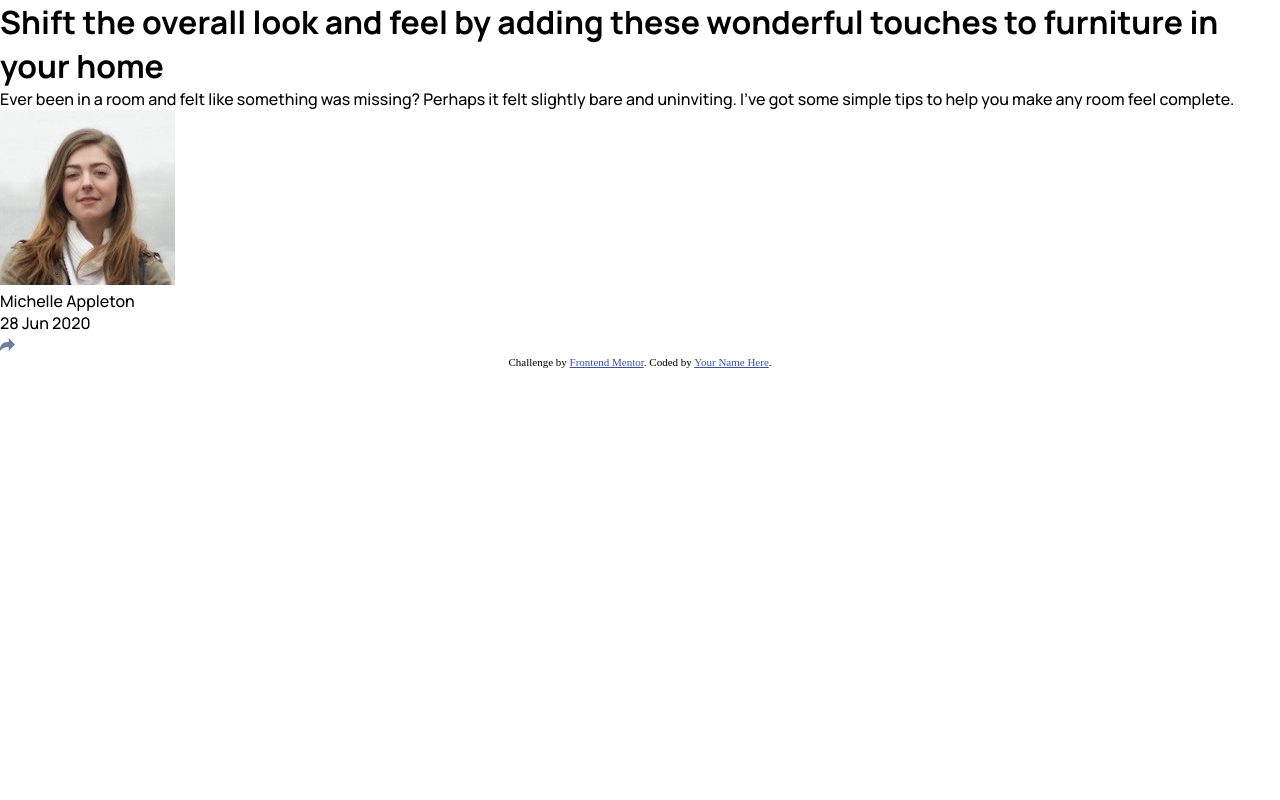
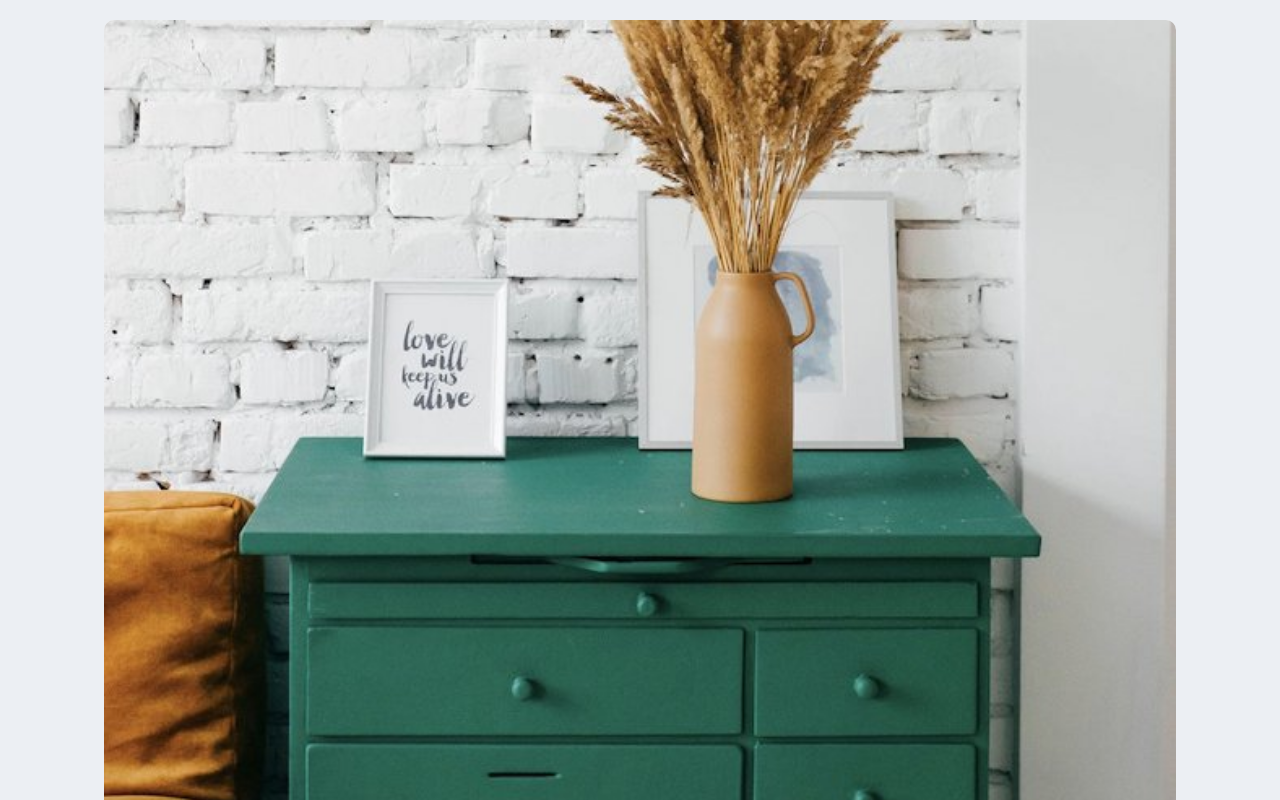
Before and after one commit to MitiaElodie/article-preview-component-master, a Vue app: page / in a window 1280 px wide. Shown: the top 800 px of the page. Built offline with nearby package versions, Linux system fonts and the light colour scheme.

Commit message:
add some css

```diff
--- a/src/App.vue
+++ b/src/App.vue
@@ -1,15 +1,19 @@
 <template>
   <div class="article">
     <div class="article__container">
-      <div class="article__img-container"></div>
+      <div class="article__img-container">
+        <img class="article__img" src="./assets/drawers.jpg" alt="A drawer well decorated" />
+      </div>
       <div class="article__details-container">
-        <h1>Shift the overall look and feel by adding these wonderful touches to furniture in your home</h1>
-        <p>Ever been in a room and felt like something was missing? Perhaps it felt slightly bare and uninviting. I’ve got some simple tips to help you make any room feel complete.</p>
-        <div class="article__author-container">
-          <img class="article__author-img" src="./assets/avatar-michelle.jpg" alt="Headshot of Michelle Appleton" />
-          <div class="article__author-details">
-            <p>Michelle Appleton</p>
-            <p>28 Jun 2020</p>
+        <h1 class="article__title">Shift the overall look and feel by adding these wonderful touches to furniture in your home</h1>
+        <p class="article__details">Ever been in a room and felt like something was missing? Perhaps it felt slightly bare and uninviting. I’ve got some simple tips to help you make any room feel complete.</p>
+        <div class="article__publication-details">
+          <div class="article__author-container">
+            <img class="article__author-img" src="./assets/avatar-michelle.jpg" alt="Headshot of Michelle Appleton" />
+            <div class="article__author-details">
+              <p class="article__author-name">Michelle Appleton</p>
+              <p class="article__publication-date">28 Jun 2020</p>
+            </div>
           </div>
           <div class="article__send-btn">
             <img class="article__send-icon" src="./assets/icon-share.svg" alt="Send icon" />
@@ -37,11 +41,80 @@ $very-dark-grayish-blue: hsl(217, 19%, 35%);
 $desaturated-dark-blue: hsl(214, 17%, 51%);
 $grayish-blue: hsl(212, 23%, 69%);
 $light-grayish-blue: hsl(210, 46%, 95%);
-// font-size: 13px
-// font-family: https://fonts.google.com/specimen/Manrope 500, 700
+$container-background: hsla(212, 23%, 69%, 0.2);
 
 .article {
   font-family: 'Manrope', sans-serif;
+  font-size: 13px;
+  font-weight: 500;
+  min-height: 100vh;
+  display: flex;
+  align-items: center;
+  justify-content: center;
+  background-color: $container-background;
+  color: $desaturated-dark-blue;
+
+  &__container {
+    margin: 20px;
+    border-radius: 10px;
+    background-color: white;
+    overflow: hidden;
+  }
+
+  &__img{
+    width: 100%;
+  }
+
+  &__details-container {
+    padding: 35px;
+  }
+
+  &__title {
+    font-size: 1.2rem;
+    margin-bottom: 15px;
+    color: $very-dark-grayish-blue;
+  }
+
+  &__details {
+    line-height: 1.6;
+  }
+
+  &__author-container,
+  &__publication-details {
+    display: flex;
+    align-items: center;
+  }
+
+  &__publication-details {
+    justify-content: space-between;
+    margin-top: 30px;
+  }
+
+  &__author-img {
+    width: 40px;
+    border-radius: 100%;
+    margin-right: 15px;
+  }
+
+  &__author-name {
+    color: $very-dark-grayish-blue;
+    font-weight: 700;
+  }
+
+  &__publication-date {
+    color: $grayish-blue;
+  }
+
+  &__send-btn {
+    display: flex;
+    align-items: center;
+    justify-content: center;
+    background-color: $container-background;
+    border-radius: 100%;
+    cursor: pointer;
+    width: 35px;
+    height: 35px;
+  }
 }
 
 .attribution { font-size: 11px; text-align: center; }
```
